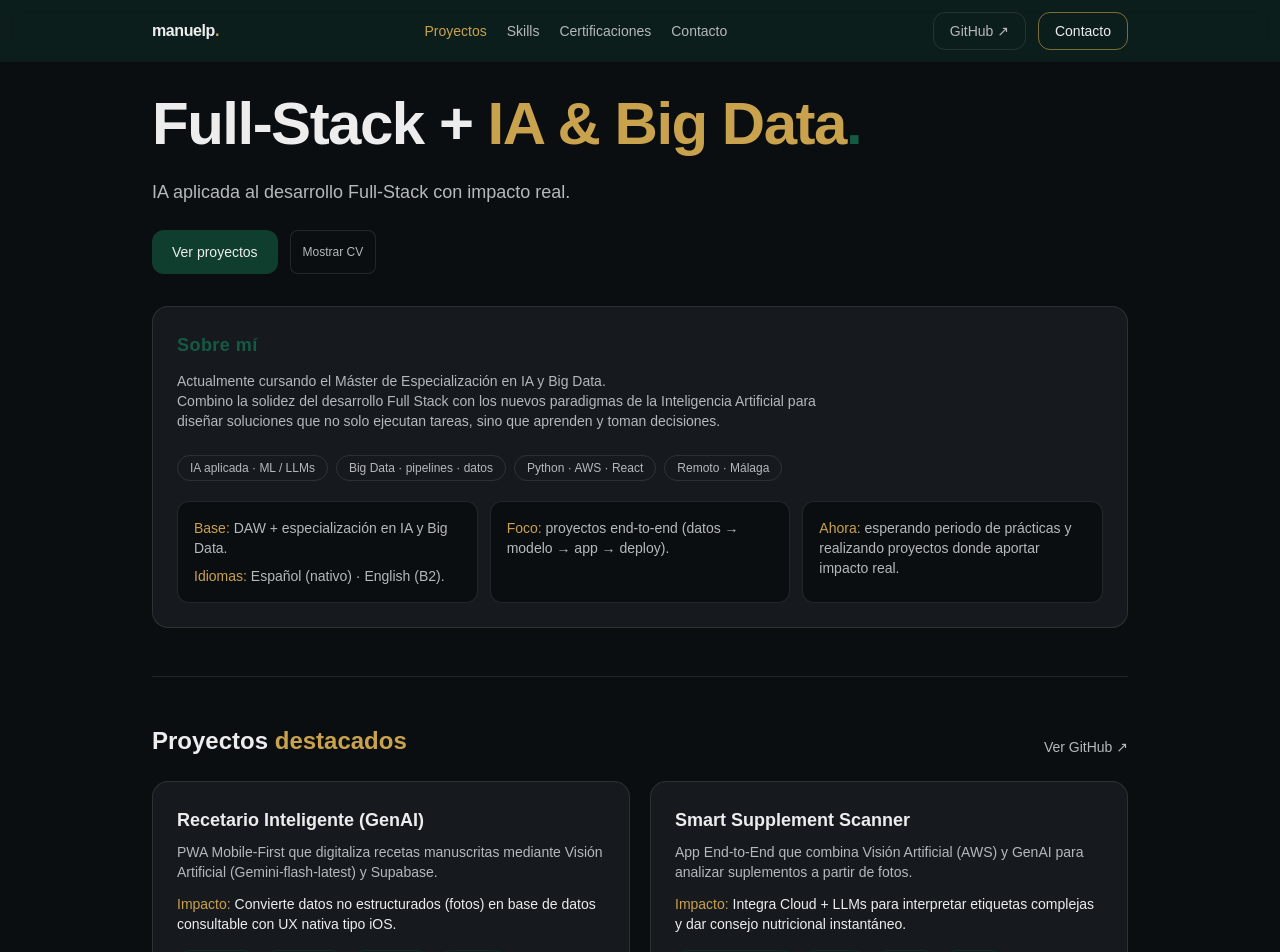
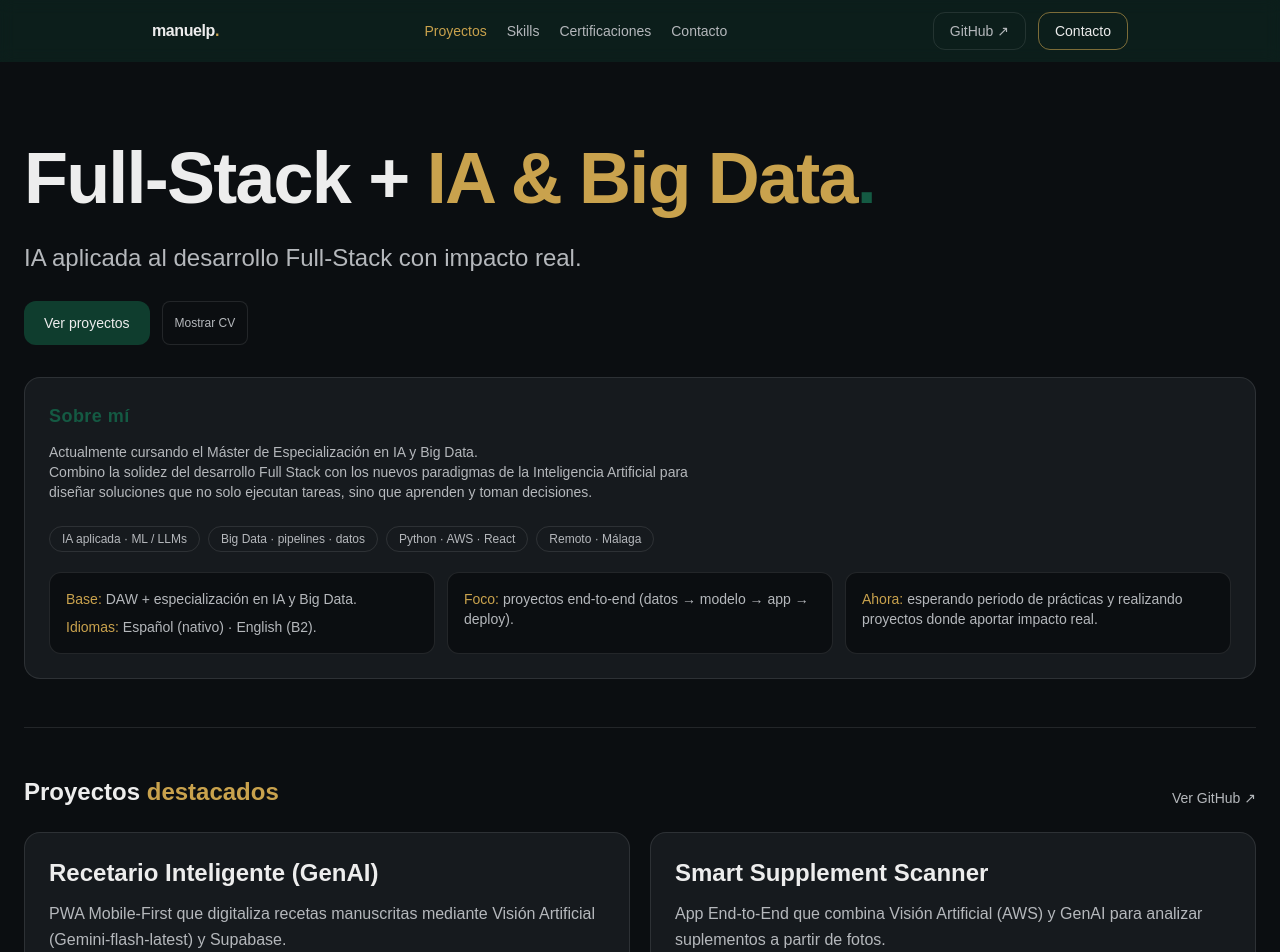
Before and after one commit to dev-manuelp/portfolio-manuelp, a Next.js app: page / in a window 1280 px wide. Shown: the top 952 px of the page. Built offline with nearby package versions, Linux system fonts and the light colour scheme.

Commit message:
Update page.tsx

```diff
--- a/app/page.tsx
+++ b/app/page.tsx
@@ -133,7 +133,7 @@ export default function Home() {
     <main className="min-h-screen bg-[#0B0E11] text-[#EDEDED]">
       <Navbar />
 
-    <div className="mx-auto max-w-5xl px-6 py-8">
+    <div className="mx-auto max-w-7xl px-6 py-12 md:py-20">
 
       {/* HERO - Titulo principal */}
 
@@ -145,14 +145,13 @@ export default function Home() {
       >
 
 
-          <h1 className="text-4xl md:text-6xl font-semibold tracking-tight">
+          <h1 className="text-5xl md:text-7xl font-bold tracking-tight mb-6">
             Full-Stack + <span className="text-[#C9A24D]">IA & Big Data</span>
             <span className="text-[#145A43]">.</span>
           </h1>
 
-          <p className="max-w-2xl text-lg text-[#B5B8BC]">
+          <p className="max-w-3xl text-xl md:text-2xl text-[#B5B8BC] leading-relaxed">
             IA aplicada al desarrollo Full-Stack con impacto real.
-
           </p>
 
         <div className="flex flex-wrap mb-8 gap-3">
@@ -272,10 +271,13 @@ export default function Home() {
                 className="rounded-2xl border border-white/10 bg-[#161A1E] p-6 transition
                            hover:border-[#C9A24D]/40 hover:shadow-[0_0_0_1px_rgba(201,162,77,0.12),0_18px_60px_rgba(0,0,0,0.55)]"
               >
-                <h3 className="text-lg font-semibold">{p.title}</h3>
-                <p className="mt-2 text-sm text-[#B5B8BC]">{p.desc}</p>
-                <p className="mt-3 text-sm text-[#EDEDED]">
-                  <span className="text-[#C9A24D]">Impacto:</span> {p.impact}
+               <h3 className="text-2xl font-bold text-[#EDEDED]">{p.title}</h3>
+
+
+                <p className="mt-3 text-base text-[#B5B8BC] leading-relaxed">{p.desc}</p>
+
+                <p className="mt-4 text-base text-[#EDEDED]">
+                  <span className="text-[#C9A24D] font-medium">Impacto:</span> {p.impact}
                 </p>
 
                 <div className="mt-4 flex flex-wrap gap-2">
```
